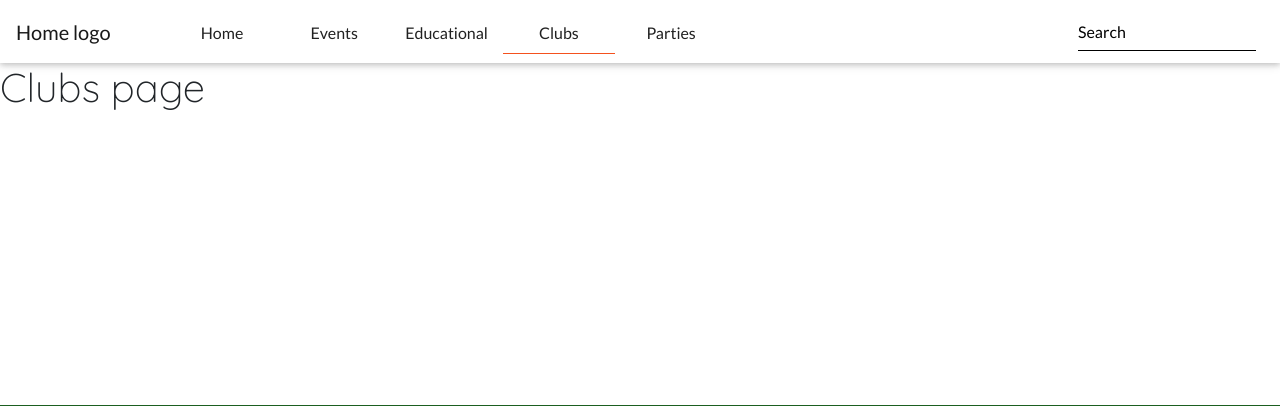
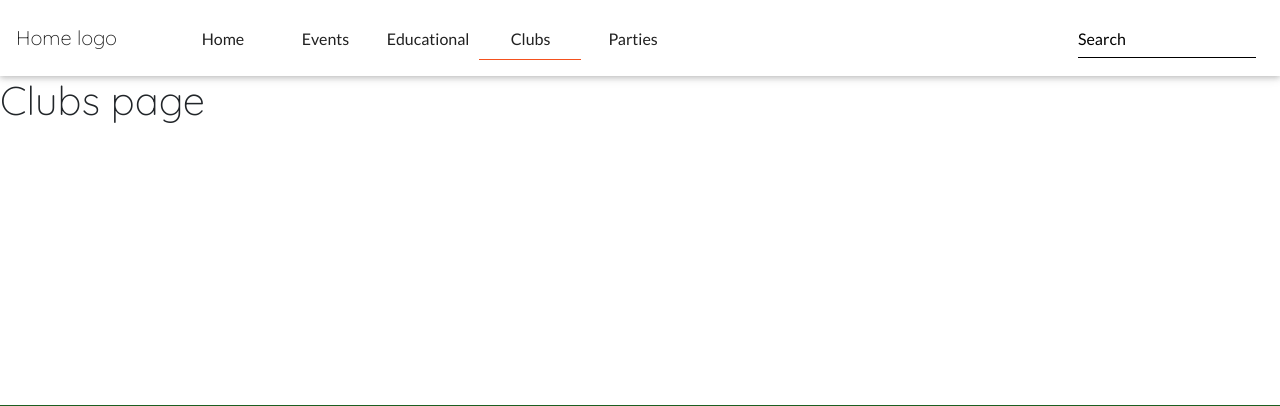
Before and after one commit to AJGreaves/familyhub2, a Django app: page /listings/clubs/ in a window 1280 px wide. Shown: the top 406 px of the page. Run offline with Django 3.2, Linux system fonts and the light colour scheme; some libraries are stand-ins or nearby versions.

Commit message:
Add logo and favicon.

```diff
--- a/static/css/style.css
+++ b/static/css/style.css
@@ -58,7 +58,11 @@
 /* NAVIGATION */
 #custom-navbar {
     padding: 0 1rem;
-    height: 63px;
+}
+
+.navbar-brand {
+    color: var(--main-color-dk);
+    font-family: var(--heading);
 }
 
 .custom-nav-item {
@@ -73,6 +77,11 @@
     color: var(--accent-color);
 }
 
+#fb-logo-text {
+    display: inline-block;
+    padding-top: 1.2rem;
+}
+
 /*
 Custom underline for nav items, code adapted
 from, https://codepen.io/rm/pen/ldhon works with custom
@@ -80,7 +89,7 @@
 and mouseleave events in scripts.js
 */
 #underline-nav-container {
-    width: 600px;
+    width: 550px;
     box-sizing: border-box;
     text-align: center;
     padding-top: 1.2rem;
@@ -92,7 +101,8 @@
 }
 
 #underline-nav-container a {
-    display: inline-block;
+    display: block;
+    text-align: left;
     width: 19.5%;
     padding: .5rem 0;
     margin: 0;
@@ -159,3 +169,13 @@
 .dropdown-toggle::after {
     display: none;
 }
+
+/* MEDIA QUERIES */
+
+/* medium screens and up */
+@media (min-width: 992px) {
+    #underline-nav-container a {
+        display: inline-block;
+        text-align: center;
+    }
+}
--- a/templates/base.html
+++ b/templates/base.html
@@ -7,6 +7,10 @@
     <meta charset="UTF-8">
     <meta name="viewport" content="width=device-width, initial-scale=1.0">
     <meta http-equiv="X-UA-Compatible" content="ie=edge">
+
+    <!-- Favicons -->
+    <link rel="shortcut icon" href="{% static 'img/favicon-16x16.png' %}" type="image/x-icon" />
+    <link rel="icon" href="{% static 'img/favicon-16x16.png' %}" type="image/x-icon" />
 
     <!-- Font Awesome -->
     <link rel="stylesheet" href="https://use.fontawesome.com/releases/v5.8.2/css/all.css">
```
Also changed, not shown: static/img/favicon-16x16.png (added), static/img/logo_transparent-50px.png (added).
